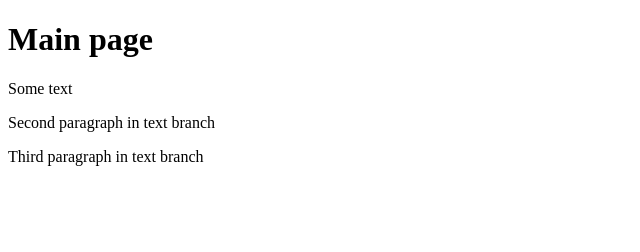
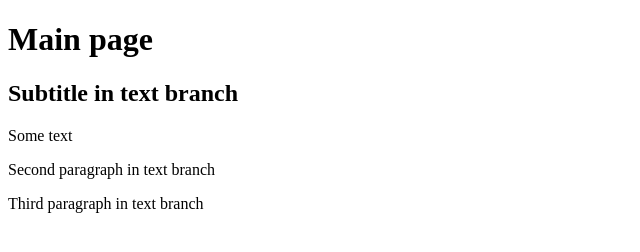
Before and after one commit to cxsarina/RRPS02, a plain HTML site: page index.html in a window 1280 px wide. Shown: the whole page, without its empty margins (0-640 px from the left). Drawn offline with Linux system fonts and the light colour scheme.

Commit message:
Add h2 heading in text branch

```diff
--- a/index.html
+++ b/index.html
@@ -6,6 +6,7 @@
 </head>
 <body>
     <h1>Main page</h1>
+    <h2>Subtitle in text branch</h2>
     <p>Some text</p>
     <p>Second paragraph in text branch</p>
     <p>Third paragraph in text branch</p>
```
